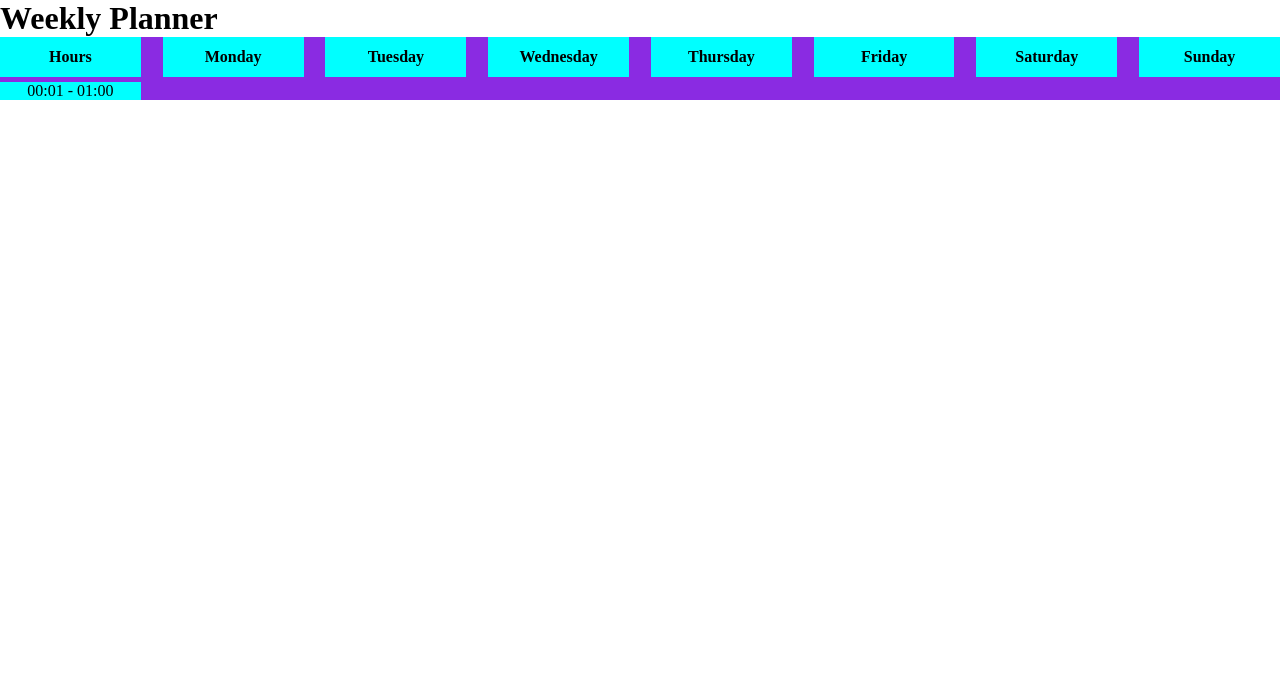
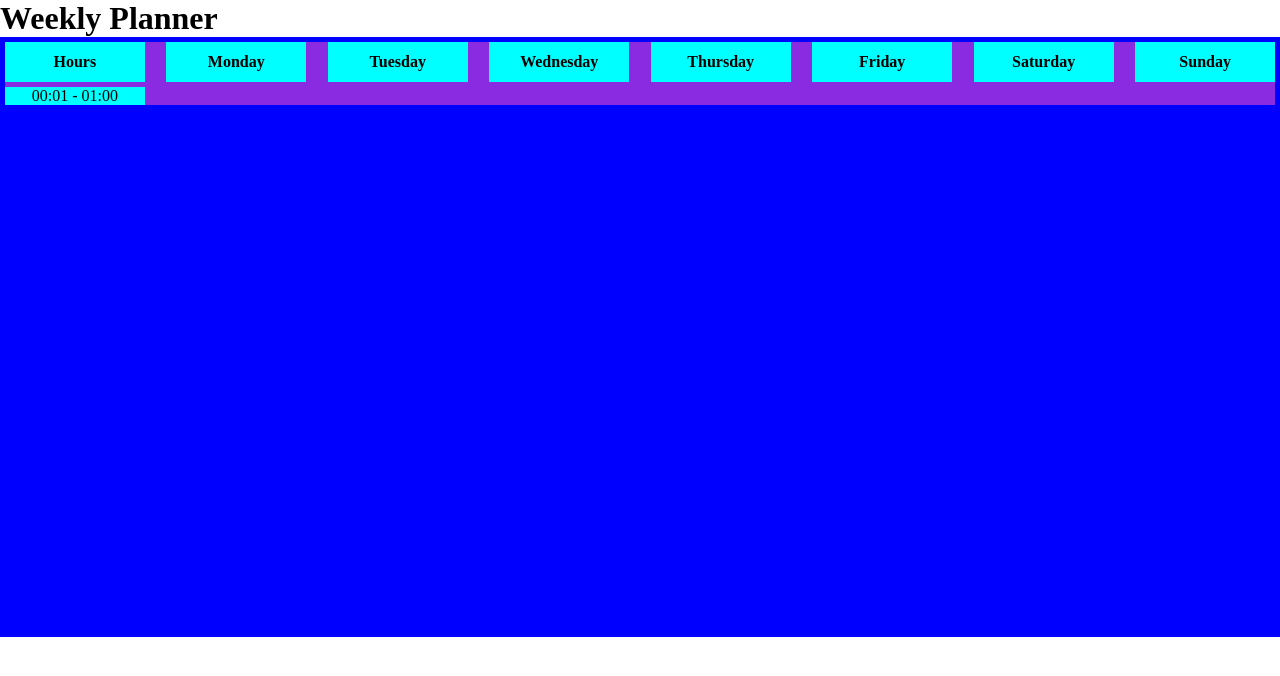
Before and after one commit to MariaTheCoder/WeeklyPlanner, a plain HTML site: page index.html in a window 1280 px wide. Drawn offline with Linux system fonts and the light colour scheme.

Commit message:
Add width, fixed height, padding and background color to the class plan-container

```diff
--- a/style.css
+++ b/style.css
@@ -7,6 +7,13 @@
 body {
     max-width: 100%;
     height: 100%;
+}
+
+.plan-container {
+    width: 100%;
+    height: 600px;
+    padding: 5px;
+    background-color: blue;
 }
 
 .headers {
```
